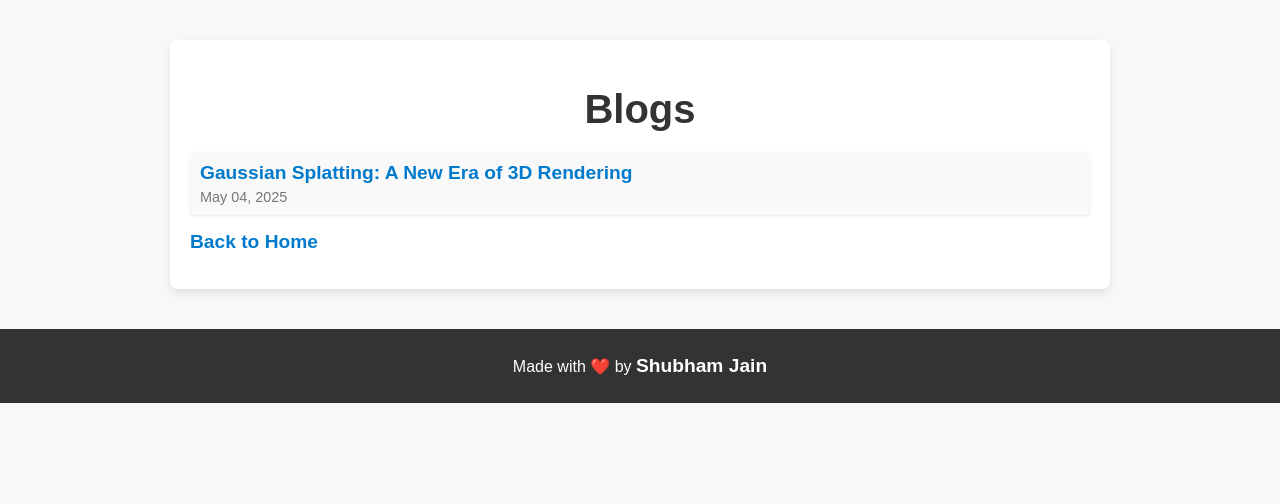
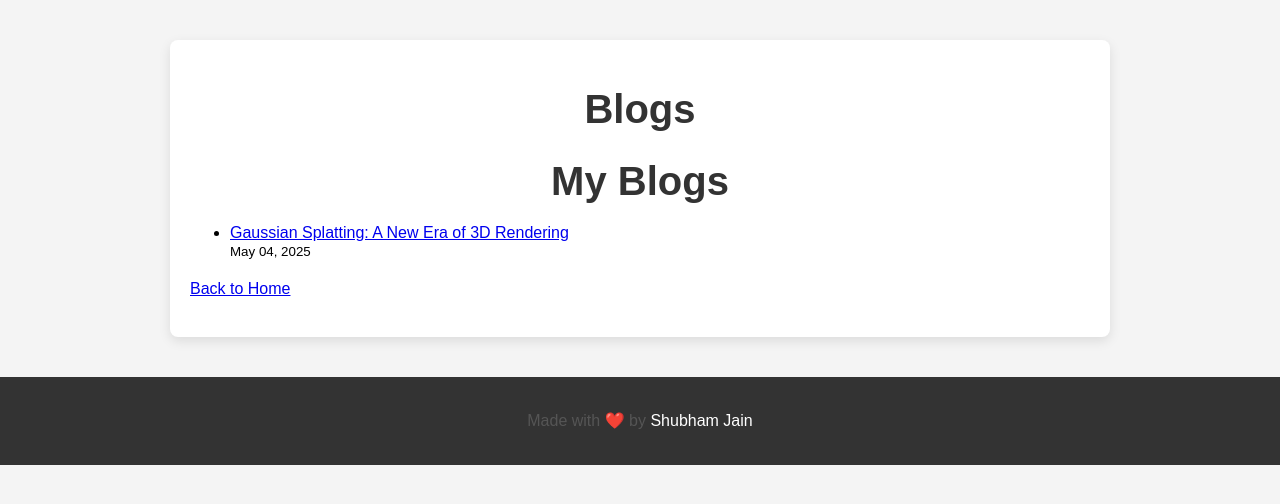
Before and after one commit to shubhamJain1203/shubham-jain.github.io, a Jekyll site: the page built from blog.md, in a window 1280 px wide. Shown: the top 504 px of the page. Built offline with Jekyll 4.4.1, drawn with Linux system fonts in a browser that asks for light colours.

Commit message:
better layout design

```diff
--- a/_layouts/default.html
+++ b/_layouts/default.html
@@ -16,76 +11,44 @@ title: "Blogs"
     </script>
 
     <style>
-      /* General styles for the page */
       body {
         font-family: Arial, sans-serif;
-        background-color: #f8f8f8;
-        color: #333;
+        background-color: #f4f4f4;
         margin: 0;
         padding: 0;
       }
 
-      /* Main content styles */
       main {
         max-width: 900px;
         margin: 40px auto;
         padding: 20px;
-        background-color: #fff;
+        background-color: #ffffff;
         border-radius: 8px;
-        box-shadow: 0 4px 8px rgba(0, 0, 0, 0.1);
+        box-shadow: 0 4px 12px rgba(0, 0, 0, 0.1);
       }
 
-      /* Header styles */
       h1 {
         font-size: 2.5rem;
         color: #333;
+        margin-bottom: 20px;
         text-align: center;
+      }
+
+      p {
+        font-size: 1rem;
+        line-height: 1.6;
+        color: #555;
+      }
+
+      /* Add some space after each section of the blog post */
+      section {
         margin-bottom: 20px;
       }
 
-      /* Blog post links */
-      ul {
-        list-style-type: none;
-        padding: 0;
-      }
-
-      ul li {
-        margin-bottom: 15px;
-        padding: 10px;
-        background-color: #f9f9f9;
-        border-radius: 5px;
-        box-shadow: 0 1px 3px rgba(0, 0, 0, 0.1);
-        transition: background-color 0.3s;
-      }
-
-      ul li:hover {
-        background-color: #f1f1f1;
-      }
-
-      a {
-        text-decoration: none;
-        color: #007acc;
-        font-weight: bold;
-        font-size: 1.2rem;
-      }
-
-      a:hover {
-        color: #005a8c;
-      }
-
-      /* Small text for date */
-      small {
-        display: block;
-        margin-top: 5px;
-        font-size: 0.9rem;
-        color: #777;
-      }
-
-      /* Footer styles */
       footer {
         text-align: center;
         margin-top: 40px;
-        padding: 10px;
+        padding: 15px;
         background-color: #333;
         color: white;
       }
@@ -98,25 +61,15 @@ title: "Blogs"
       footer a:hover {
         text-decoration: underline;
       }
-
     </style>
   </head>
 
   <body>
     <main>
       <h1>{{ page.title }}</h1>
-
-      <!-- Displaying blog posts -->
-      <ul>
-        {% for post in site.posts %}
-          <li>
-            <a href="{{ post.url }}">{{ post.title }}</a>
-            <small>{{ post.date | date: "%B %d, %Y" }}</small>
-          </li>
-        {% endfor %}
-      </ul>
-
-      <p><a href="{{ site.baseurl }}/index.md">Back to Home</a></p>
+      <div class="content">
+        {{ content }}
+      </div>
     </main>
 
     <footer>
```
Also changed, not shown: other parts of _layouts/default.html (+0 -5 lines).
